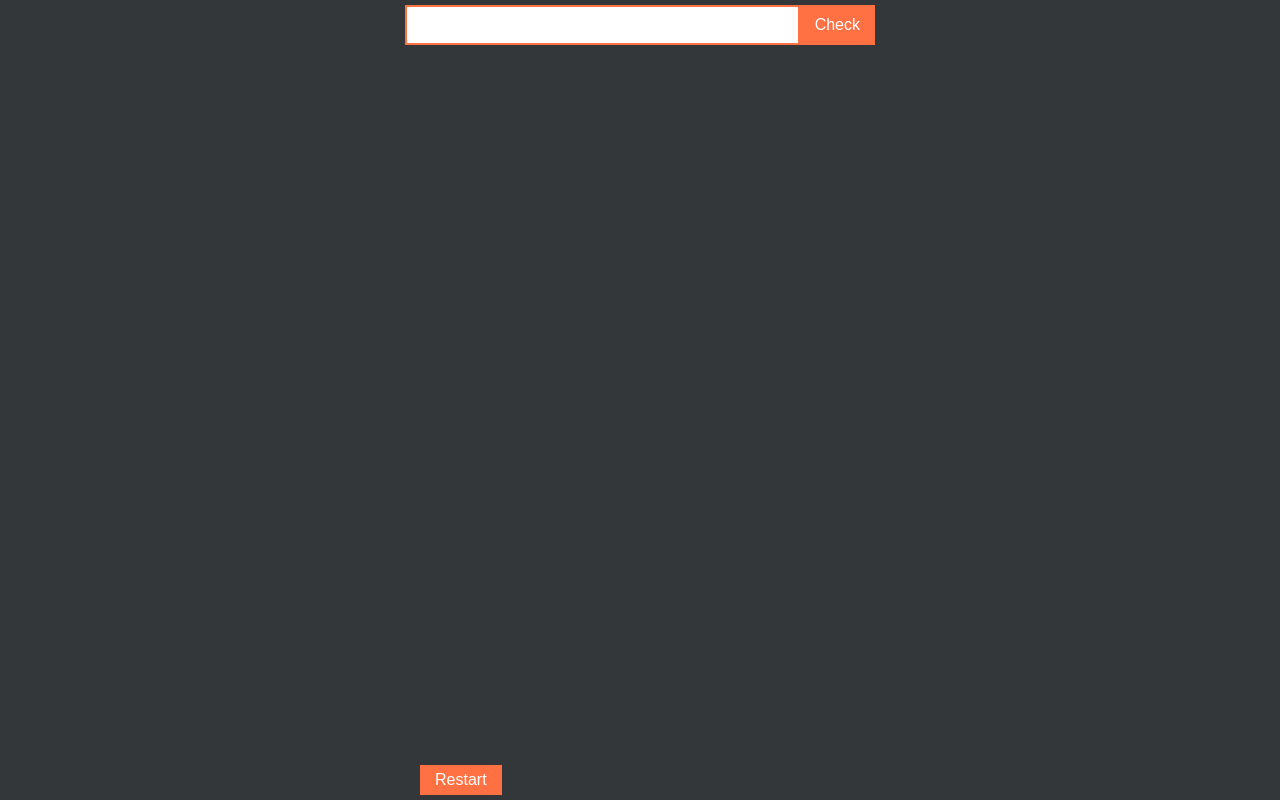
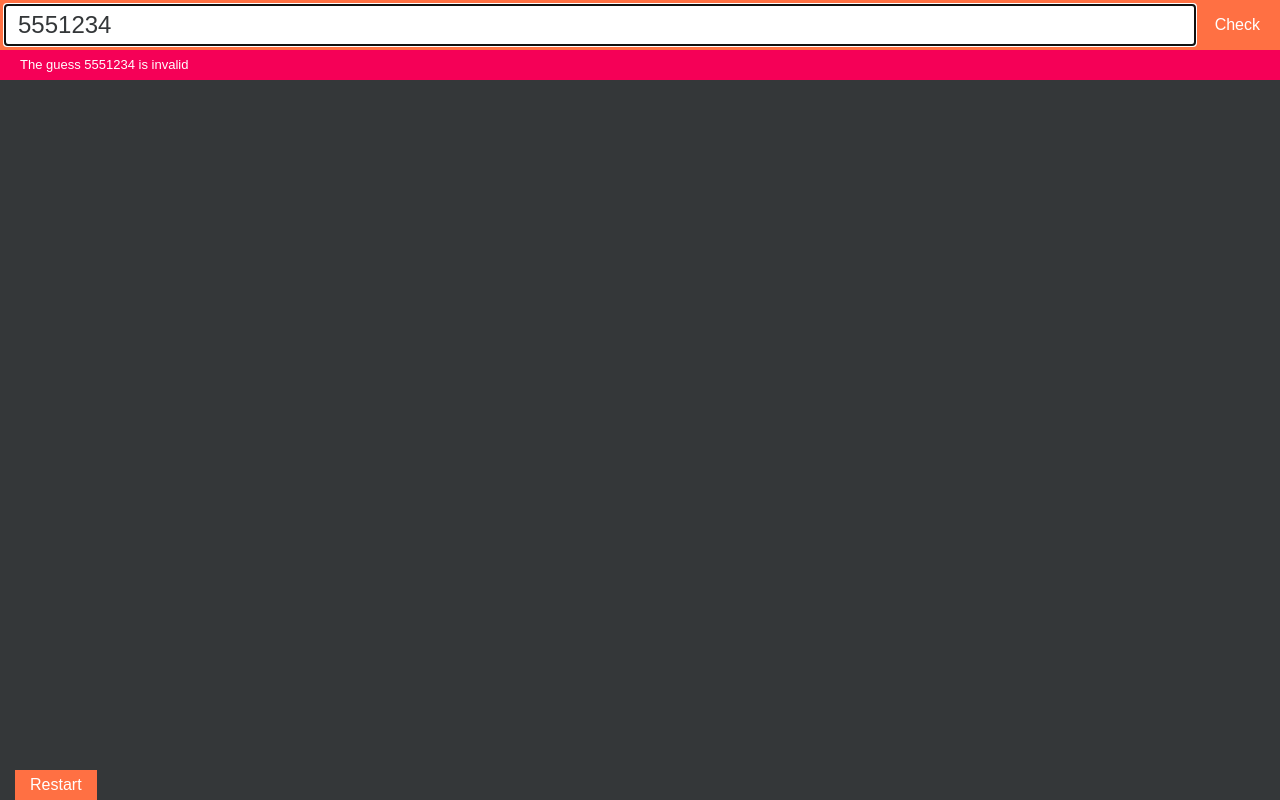
Before and after one commit to isqua/bulls-and-cows, a website: page src/index.html in a window 1280 px wide. Both pictures are taken after typing "5551234" into the empty fields and a click on the button "Check". Drawn offline with Linux system fonts and the light colour scheme; a web font is replaced by a local one.

Commit message:
Show notifications about invalid guess instead of alert

```diff
--- a/src/index.html
+++ b/src/index.html
@@ -22,6 +22,7 @@
                 <input class="guess" name="guess" tabindex="1" autocorrect="off" autocapitalize="off" spellcheck="false" size="4" type="tel" value="" autofocus>
                 <button class="check" type="submit" name="check" tabindex="2">Check</button>
             </section>
+            <div class="notification-container"></div>
             <ul class="output">
             </ul>
             <section class="actions">
--- a/src/script.js
+++ b/src/script.js
@@ -173,7 +173,7 @@
 
         this.form.addEventListener('submit', this.onFormSubmit.bind(this), false);
         this.form.addEventListener('reset', this.reset.bind(this), false);
-        this.guess.addEventListener('keyup', this.saveGuess.bind(this), false);
+        this.guess.addEventListener('keyup', this.onChange.bind(this), false);
     };
 
     UI.prototype.initGame = function() {
@@ -195,17 +195,16 @@
             return;
         }
 
+        if (Object.prototype.hasOwnProperty.call(answer, 'invalid')) {
+            this.onInvalidInput(answer.invalid);
+            this.guess.focus();
+            return;
+        }
+
         this.guess.value = '';
         this.guess.focus();
 
-        if (Object.prototype.hasOwnProperty.call(answer, 'invalid')) {
-            this.onInvalidInput(answer.invalid);
-            return;
-        }
-
-        if (! this.isUiFrozen()) {
-            this.addItem(value, answer);
-        }
+        this.addItem(value, answer);
 
         if (answer.win) {
             this.onWin();
@@ -213,7 +212,7 @@
     };
 
     UI.prototype.onInvalidInput = function(str) {
-        alert('The guess ' + str + ' is invalid');
+        this.showNotification('error', 'The guess ' + str.slice(0, this._length) + ' is invalid');
     };
 
     UI.prototype.onWin = function() {
@@ -224,6 +223,14 @@
             this.initGame();
         } else {
             this.freezeUi();
+        }
+    };
+
+    UI.prototype.onChange = function(event) {
+        this.saveGuess();
+
+        if (event.keyCode !== 13) {
+            this.hideNotifications();
         }
     };
 
@@ -246,6 +253,10 @@
 
     UI.prototype.addItem = function(guess, answer) {
         var history = this.getHistory();
+
+        if (this.isUiFrozen()) {
+            return;
+        }
 
         history.unshift([ guess, answer ]);
 
@@ -306,6 +317,35 @@
         this._storage.set('history', JSON.stringify(history.filter(Boolean)));
     };
 
+    UI.prototype.showNotification = function(type, message) {
+        if (this.isUiFrozen()) {
+            return;
+        }
+
+        this.hideNotifications();
+
+        var notification = document.createElement('div');
+
+        notification.classList.add('notification');
+        notification.innerHTML = message;
+
+        this.getNotificationContainer().appendChild(notification);
+
+        window.requestAnimationFrame(function() {
+            notification.classList.add('notification-' + type);
+        });
+    };
+
+    UI.prototype.hideNotifications = function() {
+        this.getNotificationContainer().innerHTML = '';
+    };
+
+
+    UI.prototype.getNotificationContainer = function() {
+        return this._notificationContainer ||
+            (this._notificationContainer = document.querySelector('.notification-container'));
+    };
+
     UI.prototype.reachGoal = function() {
         var counter = window.yaCounter32909025;
 
--- a/src/style.css
+++ b/src/style.css
@@ -1,5 +1,7 @@
 body
 {
+    font-family: Arial, sans-serif;
+
     display: flex;
 
     box-sizing: border-box;
@@ -21,21 +23,25 @@ body
     flex-direction: column;
 
     width: 100%;
-    max-width: 480px;
-    margin: 0 auto;
-    padding: 5px;
+    margin: 0;
+    padding: 0;
 }
 
 .puzzle
 {
     display: flex;
     flex-direction: column;
+
     flex-grow: 1;
 }
 
 .guess-area
 {
     display: flex;
+
+    padding: 5px;
+
+    background: #ff7043;
 }
 
 .guess
@@ -47,7 +53,35 @@ body
 
 .check
 {
+    margin-left: 5px;
+
     flex-shrink: 0;
+}
+
+.notification-container
+{
+    min-height: 30px;
+    margin: 0;
+    padding: 0;
+}
+
+.notification
+{
+    font-size: 13px;
+    line-height: 20px;
+
+    padding: 5px 20px;
+
+    transition: opacity .2s ease;
+
+    opacity: 0;
+    color: #fff;
+}
+
+.notification-error
+{
+    opacity: 1;
+    background-color: #f50057;
 }
 
 .output
@@ -56,7 +90,7 @@ body
     font-size: 16px;
 
     margin: 0;
-    padding: 20px 15px;
+    padding: 10px 20px;
 
     list-style: none;
 
@@ -80,12 +114,12 @@ button
     margin: 0;
     padding: 5px 15px;
 
+    cursor: pointer;
+
     color: #fff;
     border: none;
     border-radius: 0;
     background: #ff7043;
-
-    cursor: pointer;
 }
 
 input[type=text],
@@ -95,17 +129,10 @@ input[type=tel]
     font-size: 24px;
     line-height: 30px;
 
-    padding: 5px 15px;
+    padding: 5px 13px;
 
     color: #343739;
     border: none;
     border-radius: 0;
     background: #fff;
 }
-
-input[type=text]:focus,
-input[type=tel]:focus
-{
-    outline: none;
-    box-shadow: inset 0 0 0 2px #ff7043;
-}
```
